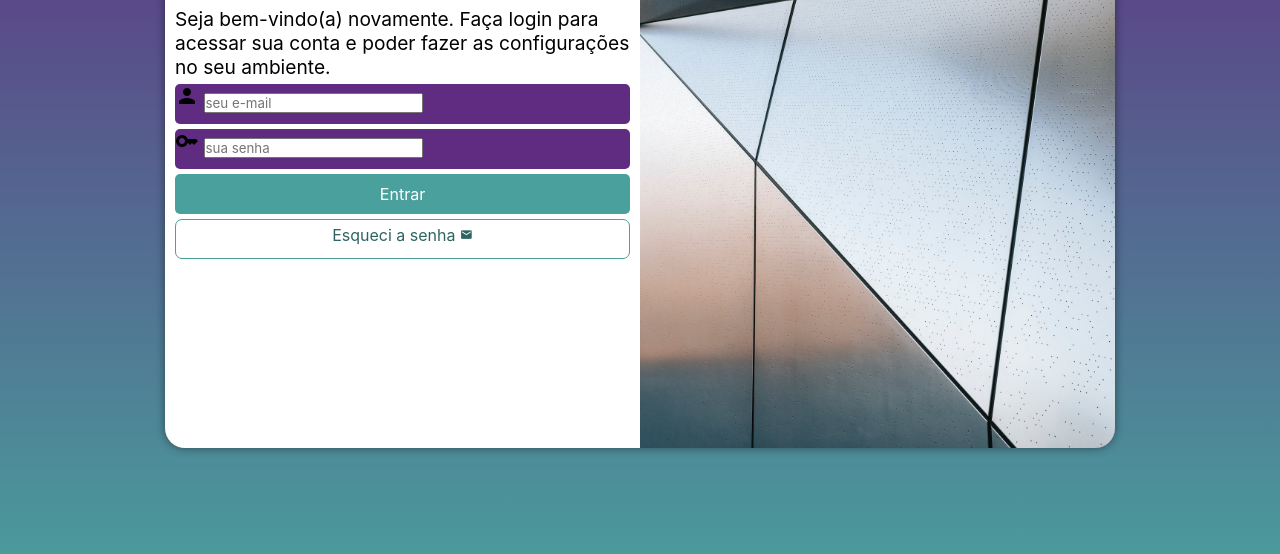
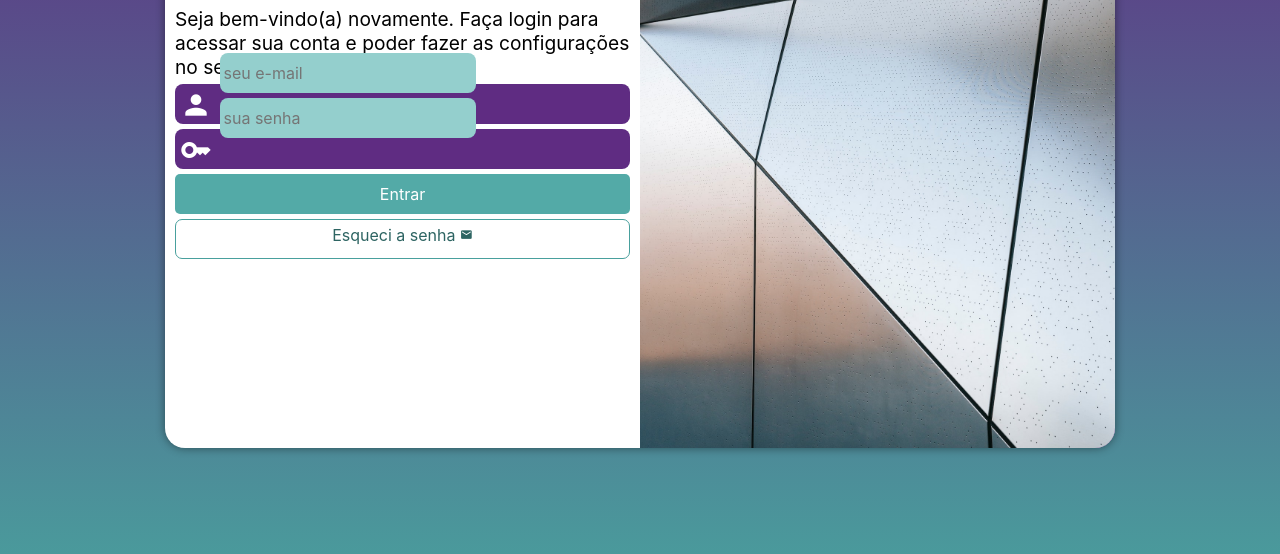
Before and after one commit to tiagobernar/projeto-login, a plain HTML site: page index.html in a window 1280 px wide. Shown: the part 202-756 px from the top of the page. Drawn offline with Linux system fonts and the light colour scheme.

Commit message:
Update style.css

```diff
--- a/stilos/style.css
+++ b/stilos/style.css
@@ -63,18 +63,36 @@ form > div.campo {
     display: block;
     width: 100%;
     height: 40px;
-    border-radius: 5px;
+    border-radius: 8px;
     margin: 5px 0px;
 }
 div.campo > label {
     display: none;
 }
+div.campo > i {
+    color: white;
+    /*background-color: black;*/
+    font-size: 2em;
+    width: 40px;
+    padding: 5px;
+}
+div.campo > input {
+    background-color: #94cfcd;
+    font-size: 1em;
+    width: calc(100% -44px);
+    height: 100%;
+    transform: translateY(-42px);
+    border: 0px;
+    border-radius: 8px;
+    padding: 4px;
+}
+
 form > input[type=submit] {
     display: block;
     font-size: 1em;
     width: 100%;
     height: 40px;
-    background-color: #49a09d;
+    background-color: #53aaa7;
     color: white;
     border: none;
     border-radius: 5px;
```
